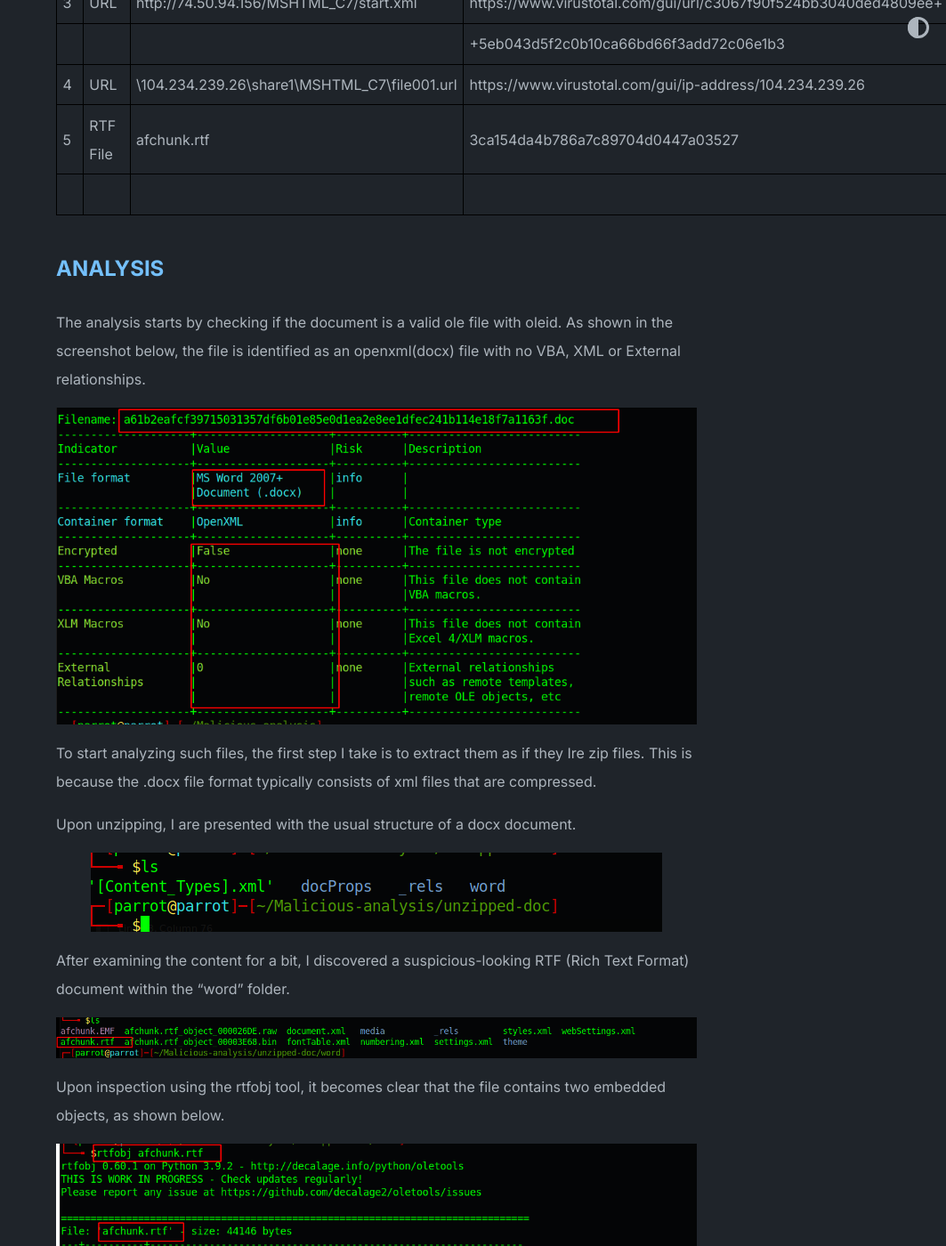
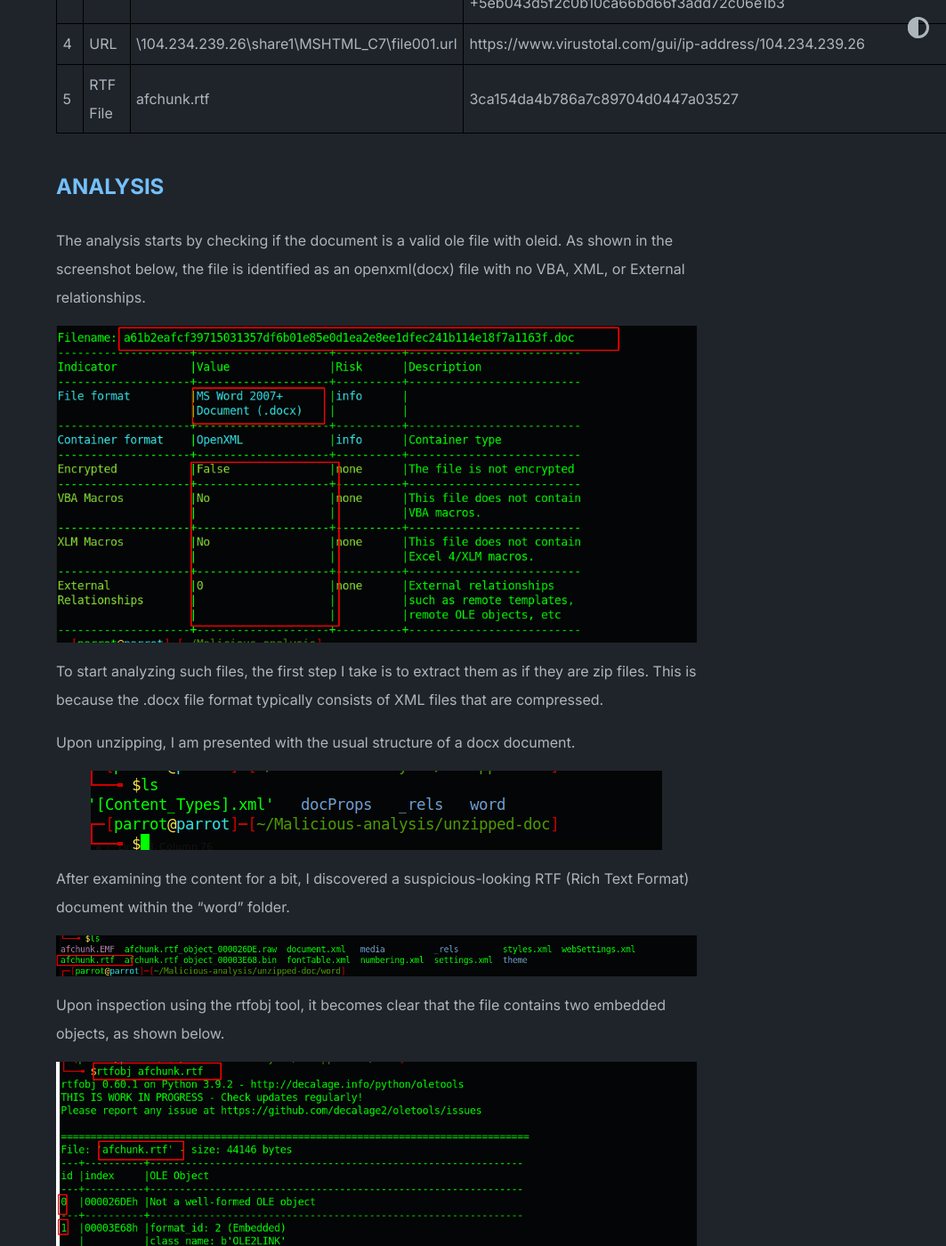
Before and after one commit to mystickev/mystickev.github.io, a Jekyll site: the page built from _posts/2023-07-13-ANALYSIS.md, in a window 1280 px wide and 1400 px high, scrolled down 1668 px. Shown: the whole window at 89% size, without its empty margins (217-1280 px from the left). Built offline with Jekyll 4.4.1, drawn with Linux system fonts in a browser that asks for light colours; our own code applies the rules of GitHub Pages for plain Markdown files; some of the changed text lies outside the part shown.

Commit message:
Update 2023-07-13-ANALYSIS.md

```diff
--- a/_posts/2023-07-13-ANALYSIS.md
+++ b/_posts/2023-07-13-ANALYSIS.md
@@ -18,7 +18,6 @@ Remember, our objective here is to better understand this zero-day exploit and d
 
 This includes a download link for the sample file, followed by the file's MD5 and SHA256 hashes.
 
-|              |                                                                                                                     |
 |--------------|---------------------------------------------------------------------------------------------------------------------|
 | Sample Link  | [Download Link](https://bazaar.abuse.ch/download/a61b2eafcf39715031357df6b01e85e0d1ea2e8ee1dfec241b114e18f7a1163f 'Malware Bazaar') |
 | MD5          | d227874863036b8e73a3894a19bd25a0                                                                                    |
@@ -34,18 +33,18 @@ This includes a download link for the sample file, followed by the file's MD5 an
 |    |          |                                                                                              | +5eb043d5f2c0b10ca66bd66f3add72c06e1b3 |
 | 4  | URL      | \\104.234.239.26\share1\MSHTML_C7\file001.url                                                | https://www.virustotal.com/gui/ip-address/104.234.239.26                                            |
 | 5  | RTF File | afchunk.rtf                                                                                  | 3ca154da4b786a7c89704d0447a03527                                                                    |
-|    |          |                                                                                              |                                                                                                     |
+
 
 
 ## ANALYSIS
 
-The analysis starts by checking if the document is a valid ole file with oleid. As shown in the screenshot below, the file is identified as an openxml(docx) file with no VBA, XML or External relationships.
+The analysis starts by checking if the document is a valid ole file with oleid. As shown in the screenshot below, the file is identified as an openxml(docx) file with no VBA, XML, or External relationships.
 
 ![Oleid-Original-file](/assets/images/favicon/oleid-on-original-file.png)
 
-To start analyzing such files, the first step I take is to extract them as if they Ire zip files. This is because the .docx file format typically consists of xml files that are compressed.
+To start analyzing such files, the first step I take is to extract them as if they are zip files. This is because the .docx file format typically consists of XML files that are compressed.
 
-Upon unzipping, I are presented with the usual structure of a docx document.
+Upon unzipping, I am presented with the usual structure of a docx document.
 
 ![DOCX-Structure](/assets/images/favicon/xml-directory-structure.png)
 
@@ -83,7 +82,7 @@ To extract these files individually, you can use the following commands:
 
 ![OLE-EMBEDDED-FILES](/assets/images/favicon/OLE-EMBEDDED-FILES.png)
 
-Interestingly, it appears that the second file, OLE2LINK, changes during the extraction with 'rtfdump'. Due to this, I would recommend using 'rtfobj' for a more reliable file extraction.
+Interestingly, it appears that the second file, OLE2LINK, changes during the extraction with 'rtfdump'. Due to this, I would recommend using 'rtfobj' for more reliable file extraction.
 
 Once extracted, both dumped files turn out to be OLE files with minimal data.
 
@@ -108,9 +107,9 @@ The launch event of this URL is managed by a [URL moniker function](https://lear
 ![URL-moniker](/assets/images/favicon/url-moniker.png)
 
 For further assessment, I relied on the results from VirusTotal and Joe's Hybrid Analysis on these files to understand the activities conducted by the URLs.
-That's because, during the time of my analysis, the domains mentioned Ire not accessible. As a result, I wasn't able to continue with this fascinating analysis.
+That's because, during the time of my analysis, the domains mentioned were not accessible. As a result, I wasn't able to continue with this fascinating analysis.
 
-For more information regarding the nature of files that are dropped by these URLs, I found the following graph, courtesy of [zcracga](https://twitter.com/@zcracga '@zcracga'), very helpful!1.
+For more information regarding the nature of files that are dropped by these URLs, I found the following graph, courtesy of [zcracga](https://twitter.com/@zcracga '@zcracga'), very helpful!
 
 ![FLOWCHART](/assets/images/favicon/flowchart-.jpeg)
 
```
Also changed, not shown: other parts of _posts/2023-07-13-ANALYSIS.md (+1 -1 lines).
